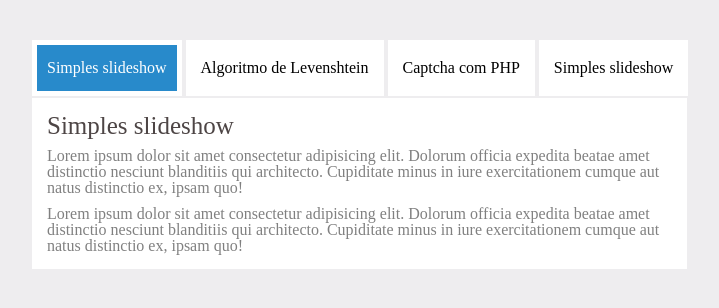
After one commit to Le-Hung-020903/f8-fullstack-k4, a web app: file buoi_10/bai_2.html in a window 1280 px wide. The commit adds this page. Shown: the top 308 px of the page, without its empty margins (258-977 px from the left). Run offline with its HTML, style and script files only (its server is not run), Linux system fonts and the light colour scheme.

Commit message:
submit assignments for session 10

```diff
--- /dev/null
+++ b/buoi_10/bai_2.html
@@ -0,0 +1,86 @@
+<!DOCTYPE html>
+<html lang="en">
+
+<head>
+    <meta charset="UTF-8">
+    <meta name="viewport" content="width=device-width, initial-scale=1.0">
+    <link rel="stylesheet" href="./css/reset.css">
+    <link rel="stylesheet" href="./css/style_2.css">
+    <title>Document</title>
+</head>
+
+<body>
+    <section class="navigation animation">
+        <input type="radio" name="navigation" id="simples" hidden checked>
+        <label for="simples"><span>Simples slideshow</span></label>
+
+        <input type="radio" name="navigation" id="algoritmo" hidden>
+        <label for="algoritmo"><span>Algoritmo de Levenshtein</span></label>
+
+        <input type="radio" name="navigation" id="Brara" hidden>
+        <label for="Brara"><span>Captcha com PHP</span></label>
+
+        <input type="radio" name="navigation" id="Captcha" hidden>
+        <label for="Captcha"><span>Simples slideshow</span></label>
+
+        <ul class="navigation-list">
+            <li class="navigation-item--simples">
+                <div class="content">
+                    <h2 class="navigation-submenu__title">
+                        Simples slideshow
+                    </h2>
+                    <p class="navigation-submenu__desc">Lorem ipsum dolor sit amet consectetur adipisicing elit. Dolorum
+                        officia expedita beatae amet distinctio nesciunt blanditiis qui architecto. Cupiditate minus in
+                        iure exercitationem cumque aut natus distinctio ex, ipsam quo!</p>
+                    <p class="navigation-submenu__desc">Lorem ipsum dolor sit amet consectetur adipisicing elit. Dolorum
+                        officia expedita beatae amet distinctio nesciunt blanditiis qui architecto. Cupiditate minus in
+                        iure exercitationem cumque aut natus distinctio ex, ipsam quo!</p>
+                </div>
+            </li>
+
+            <li class="navigation-item--algoritmo">
+                <div class="content">
+                    <h2 class="navigation-submenu__title">
+                        Algoritmo de Levenshtein
+                    </h2>
+                    <p class="navigation-submenu__desc">Lorem ipsum dolor sit amet consectetur adipisicing elit. Dolorum
+                        officia expedita beatae amet distinctio nesciunt blanditiis qui architecto. Cupiditate minus in
+                        iure exercitationem cumque aut natus distinctio ex, ipsam quo!</p>
+                    <p class="navigation-submenu__desc">Lorem ipsum dolor sit amet consectetur adipisicing elit. Dolorum
+                        officia expedita beatae amet distinctio nesciunt blanditiis qui architecto. Cupiditate minus in
+                        iure exercitationem cumque aut natus distinctio ex, ipsam quo!</p>
+                </div>
+            </li>
+
+            <li class="navigation-item--Brara">
+                <div class="content">
+                    <h2 class="navigation-submenu__title">
+                        Brara de progresso
+                    </h2>
+                    <p class="navigation-submenu__desc">Lorem ipsum dolor sit amet consectetur adipisicing elit. Dolorum
+                        officia expedita beatae amet distinctio nesciunt blanditiis qui architecto. Cupiditate minus in
+                        iure exercitationem cumque aut natus distinctio ex, ipsam quo!</p>
+                    <p class="navigation-submenu__desc">Lorem ipsum dolor sit amet consectetur adipisicing elit. Dolorum
+                        officia expedita beatae amet distinctio nesciunt blanditiis qui architecto. Cupiditate minus in
+                        iure exercitationem cumque aut natus distinctio ex, ipsam quo!</p>
+                </div>
+            </li>
+
+            <li class="navigation-item--Captcha">
+                <div class="content">
+                    <h2 class="navigation-submenu__title">
+                        Captcha com PHP
+                    </h2>
+                    <p class="navigation-submenu__desc">Lorem ipsum dolor sit amet consectetur adipisicing elit. Dolorum
+                        officia expedita beatae amet distinctio nesciunt blanditiis qui architecto. Cupiditate minus in
+                        iure exercitationem cumque aut natus distinctio ex, ipsam quo!</p>
+                    <p class="navigation-submenu__desc">Lorem ipsum dolor sit amet consectetur adipisicing elit. Dolorum
+                        officia expedita beatae amet distinctio nesciunt blanditiis qui architecto. Cupiditate minus in
+                        iure exercitationem cumque aut natus distinctio ex, ipsam quo!</p>
+                </div>
+            </li>
+        </ul>
+    </section>
+</body>
+
+</html>
--- /dev/null
+++ b/buoi_10/css/reset.css
@@ -0,0 +1,43 @@
+html, body, div, span, applet, object, iframe,
+h1, h2, h3, h4, h5, h6, p, blockquote, pre,
+a, abbr, acronym, address, big, cite, code,
+del, dfn, em, img, ins, kbd, q, s, samp,
+small, strike, strong, sub, sup, tt, var,
+b, u, i, center,
+dl, dt, dd, ol, ul, li,
+fieldset, form, label, legend,
+table, caption, tbody, tfoot, thead, tr, th, td,
+article, aside, canvas, details, embed,
+figure, figcaption, footer, header, hgroup,
+menu, nav, output, ruby, section, summary,
+time, mark, audio, video {
+	margin: 0;
+	padding: 0;
+	border: 0;
+	font-size: 100%;
+	font: inherit;
+	vertical-align: baseline;
+}
+/* HTML5 display-role reset for older browsers */
+article, aside, details, figcaption, figure,
+footer, header, hgroup, menu, nav, section {
+	display: block;
+}
+body {
+	line-height: 1;
+}
+ol, ul {
+	list-style: none;
+}
+blockquote, q {
+	quotes: none;
+}
+blockquote:before, blockquote:after,
+q:before, q:after {
+	content: '';
+	content: none;
+}
+table {
+	border-collapse: collapse;
+	border-spacing: 0;
+}
--- /dev/null
+++ b/buoi_10/css/style_2.css
@@ -0,0 +1,83 @@
+* {
+    box-sizing: border-box;
+}
+a {
+    text-decoration: none;
+    color: black;
+}
+body {
+    background: #eeedef;
+}
+.navigation {
+    width: 700px;
+    margin: 40px auto;
+}
+
+.navigation label {
+    position: relative;
+    display: inline-flex;
+    cursor: pointer;
+    padding: 5px;
+    background-color: #fff;
+    text-align: center;
+}
+.navigation label span {
+    padding: 15px 10px;
+}
+.navigation > label:hover span {
+    background: #288acb;
+    color: #fff;
+    transition: 0.3s ease;
+}
+.navigation > input[type="radio"]:checked + label span {
+    background: #288acb;
+    color: #fff;
+}
+.navigation-list {
+    position: relative;
+}
+.navigation-list li {
+    position: absolute;
+    left: 0;
+    right: 0;
+    background-color: #fff;
+    top: 2px;
+    padding: 15px;
+    width: 655px;
+    overflow: auto;
+    opacity: 0;
+    transition-property: transform, opacity;
+    transition: 1s ease;
+    transform-origin: 0% 0%;
+}
+.navigation-submenu__title {
+    font-size: 25px;
+    color: rgb(77, 69, 69);
+    width: 656px;
+}
+.navigation-submenu__desc {
+    margin-top: 10px;
+    color: gray;
+}
+/* ============ Checked ============== */
+.navigation > #simples:checked ~ .navigation-list .navigation-item--simples,
+.navigation > #algoritmo:checked ~ .navigation-list .navigation-item--algoritmo,
+.navigation > #Brara:checked ~ .navigation-list .navigation-item--Brara,
+.navigation > #Captcha:checked ~ .navigation-list .navigation-item--Captcha {
+    opacity: 1;
+}
+/* ============ Animation ============== */
+.animation > .navigation-list {
+    perspective: 2000px;
+    perspective-origin: 50% 50%;
+}
+.animation > .navigation-list > li {
+    transform: rotateX(-80deg);
+}
+.animation > #simples:checked ~ .navigation-list .navigation-item--simples,
+.animation > #algoritmo:checked ~ .navigation-list .navigation-item--algoritmo,
+.animation > #Brara:checked ~ .navigation-list .navigation-item--Brara,
+.animation > #Captcha:checked ~ .navigation-list .navigation-item--Captcha {
+    transform: rotateX(0deg);
+    transition-delay: 0.3s;
+}
--- a/buoi_9/bai_3.html
+++ b/buoi_9/bai_3.html
@@ -31,7 +31,7 @@
                         <label for="lastname">Last Name *</label>
                     </div>
                     <div class="contact__form--group">
-                        <input type="email" name="email" id="email" required>
+                        <input type="email" name="email" id="email" placeholder=" ">
                         <label for="email">Email *</label>
                     </div>
                     <div class="contact__form--group">
```
Also changed, not shown: buoi_10/bai_1.html (added, +51 -0 lines), buoi_10/bai_3.html (added, +41 -0 lines), buoi_10/css/style_1.css (added, +104 -0 lines), buoi_10/css/style_3.css (added, +125 -0 lines), buoi_9/css/style_2.css (+4 -5 lines).
